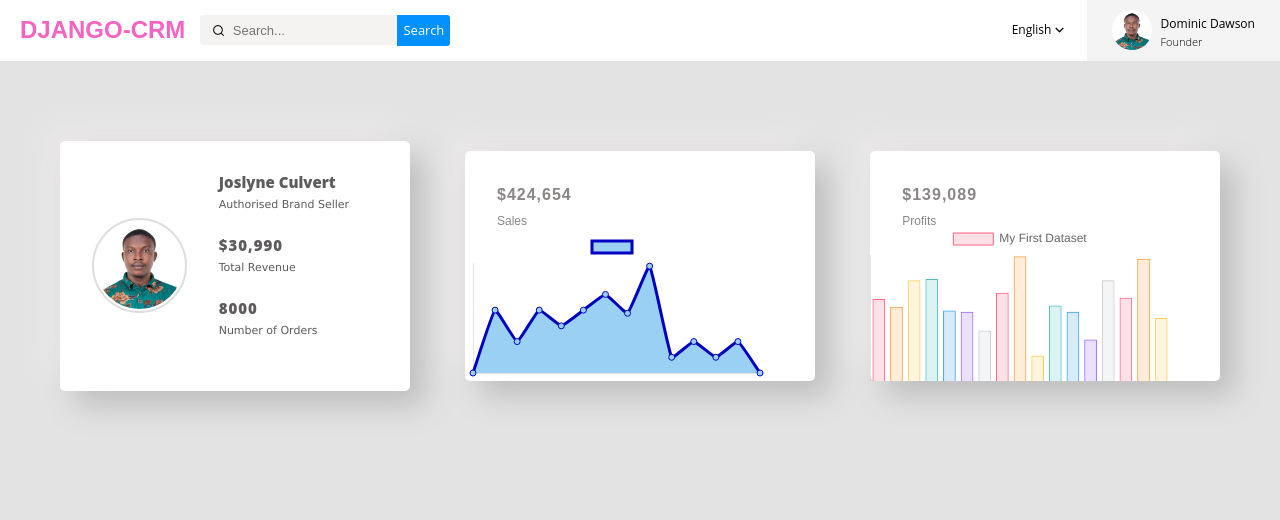
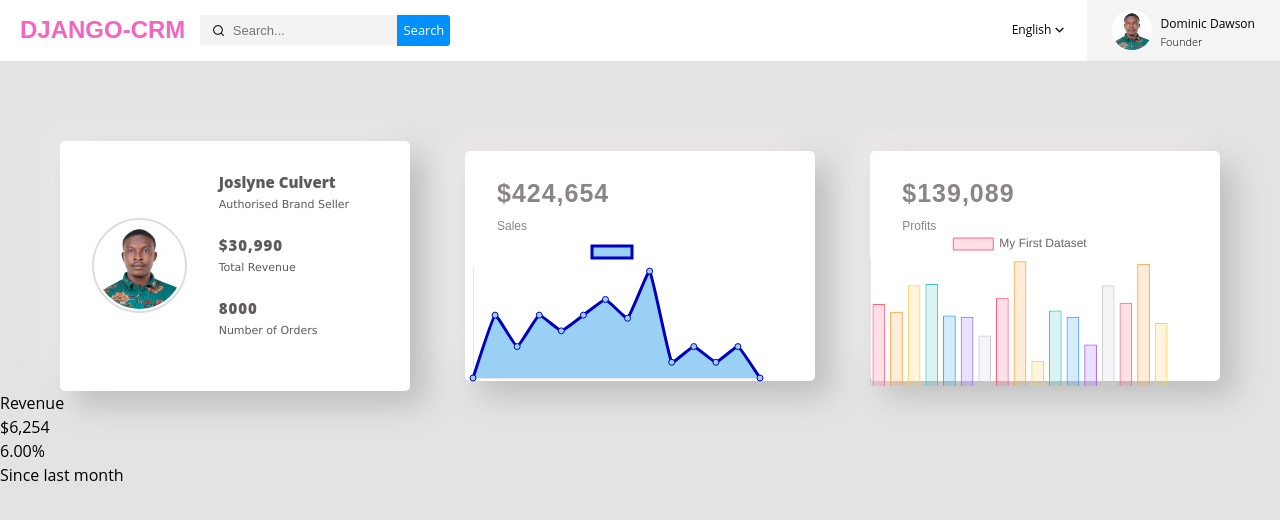
Before and after one commit to Alotab/frontend-projects, a website built with Parcel: page crmboard/index.html in a window 1280 px wide. Built offline with nearby package versions, Linux system fonts and the light colour scheme.

Commit message:
update files

```diff
--- a/crmboard/index.html
+++ b/crmboard/index.html
@@ -35,6 +35,7 @@
         </div>
     </div>
 
+    <!--===================== crm-agent-container  ==============================-->
     <div class="crm-agent-container">
         <div class="agent-business-info">
             <img src="images/Prince.JPG" alt="">
@@ -80,6 +81,25 @@
 
     </div>
 
+    <!--=================== Growth Container  ======================-->
+    <div class="agent-growth-container">
+        <div class="agent-growth">
+            <div class="ag-revenue">
+                <p>Revenue</p>
+                <span>$6,254</span>
+            </div>
+            <div class="ag-timeline">
+                <div class="ag-percentage">
+                    6.00%
+                </div>
+                <span>Since last month</span>
+            </div>
+        </div>
+
+    </div>
+
+
+
     <!--============ scrip ==================-->
     <script src="script.js"></script>
 
--- a/crmboard/styles.css
+++ b/crmboard/styles.css
@@ -101,6 +101,8 @@ a{
     font-size: 11px;
     font-weight: 200;
 }
+
+/*===================== crm-agent-container  -=============================*/
 .crm-agent-container{
     display: flex;
     justify-content: space-around;
@@ -199,14 +201,14 @@ a{
 }
 .sales-business-details p,
 .profits-business-details p{
-    font-size: 16px;
+    font-size: 25px;
     font-weight:  900;
     color: rgb(138, 134, 134);
     font-family: sans-serif;
     letter-spacing: 1px;
     /* padding: 2rem; */
     padding-left: 2rem;
-    padding-top: 2rem;
+    padding-top: 1.5rem;
 }
 .sales-business-details span,
 .profits-business-details span{
@@ -220,3 +222,7 @@ a{
     height: 150px;
     /* background: red */
 }
+/*========================= Growth Container ============================ */
+.agent-growth-container{
+
+}
```
Also changed, not shown: crmboard/chartttsTuto.js (+5 -4 lines).
